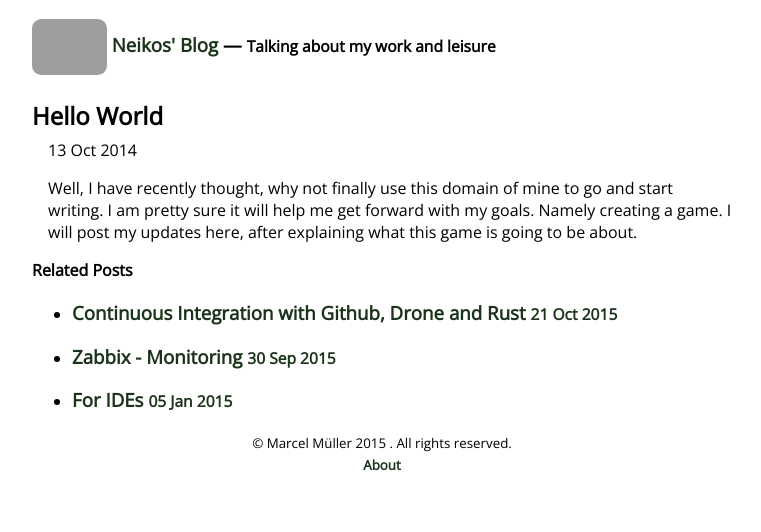
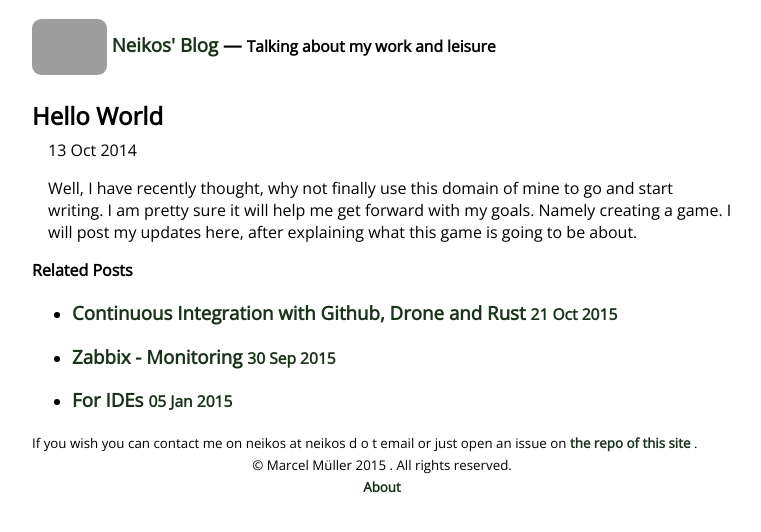
Before and after one commit to TheNeikos/TheNeikos.github.io, a Jekyll site: the page built from _posts/2014-10-13-hello-world.md, in a window 1280 px wide, cut to the strip 0-532 px from the top of the page. Shown: the whole strip, without its empty margins (258-1019 px from the left). Built offline with Jekyll 4.4.1, drawn with Linux system fonts in a browser that asks for light colours; Markdown is read by kramdown in place of the engine named in the settings; grey boxes are pictures that could not be loaded.

Commit message:
Add contact to posts

```diff
--- a/_layouts/post.html
+++ b/_layouts/post.html
@@ -35,6 +35,16 @@ layout: default
   </ul>
 </aside>
 
+<aside class="contact">
+    <small>
+        If you wish you can contact me on neikos at neikos d o t email or just
+        open an issue on
+        <a href="https://github.com/theneikos/theneikos.github.io">
+            the repo of this site
+        </a>.
+    </small>
+</aside>
+
 <script>
     var el = document.getElementById("read_time");
     el.innerHTML = Math.round(el.innerHTML) + " min";
```
